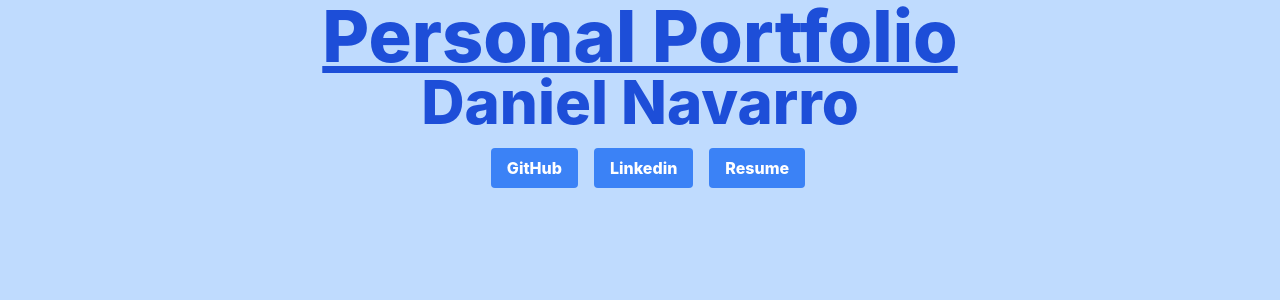
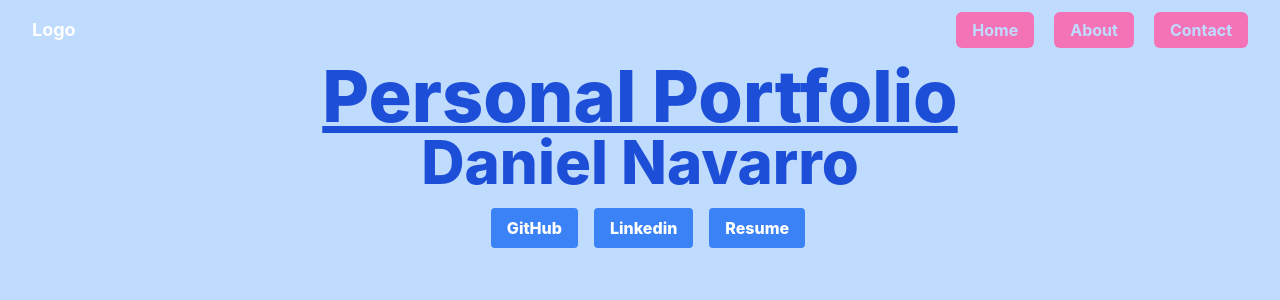
Before and after one commit to dnava1/personal-portfolio, a React (Create React App) app: page / in a window 1280 px wide. Shown: the top 300 px of the page. Built offline with nearby package versions, Linux system fonts and the light colour scheme.

Commit message:
Added responsive navigation

```diff
--- a/src/App.js
+++ b/src/App.js
@@ -4,17 +4,29 @@ import './App.css';
 function App() {
   return (
     <div class= "bg-blue-200 h-screen" >
+      <header class="flex justify-between text-white py-4 px-8">
+        <a href="/" class="text-lg font-bold">Logo</a>
+      <ul class="hidden md:flex flex-row items-center align-middle gap-5">
+        <li><a href="Home" class="bg-pink-400 text-blue-200 py-2 px-4 rounded-md font-bold">Home</a></li>
+        <li><a href="About" class="bg-pink-400 text-blue-200 py-2 px-4 rounded-md font-bold">About</a></li>
+        <li><a href="Contact" class="bg-pink-400 text-blue-200 py-2 px-4 rounded-md font-bold">Contact</a></li>
+      </ul>
+      <button class ="md:hidden">
+      <svg xmlns="http://www.w3.org/2000/svg" class="h-6 w-6" fill="none" viewBox="0 0 24 24" stroke="currentColor" stroke-width="2">
+  <path stroke-linecap="round" stroke-linejoin="round" d="M4 6h16M4 12h16M4 18h16" />
+</svg>
+      </button>
+      </header>
+
       <div class="grid place-items-center">
       <h1 className="text-3xl md:text-6xl lg:text-7xl underline font-extrabold text-blue-700 ">
         Personal Portfolio
       </h1>
-
-
-
       <h1 className = "text-2xl md:text-4xl lg:text-6xl font-extrabold text-blue-700">
         Daniel Navarro
       </h1>
-      <div classname="grid-cols-3">
+
+      <div>
       <button class="bg-blue-500 hover:bg-blue-700 text-white font-extrabold py-2 px-4 rounded ml-4 mt-4" onClick={(e) => {
         e.preventDefault();
         window.open("https://github.com/dnava1");
@@ -31,6 +43,7 @@ function App() {
       }}>
         Resume</button>
         </div>
+
         </div>
         </div>
   );
```
